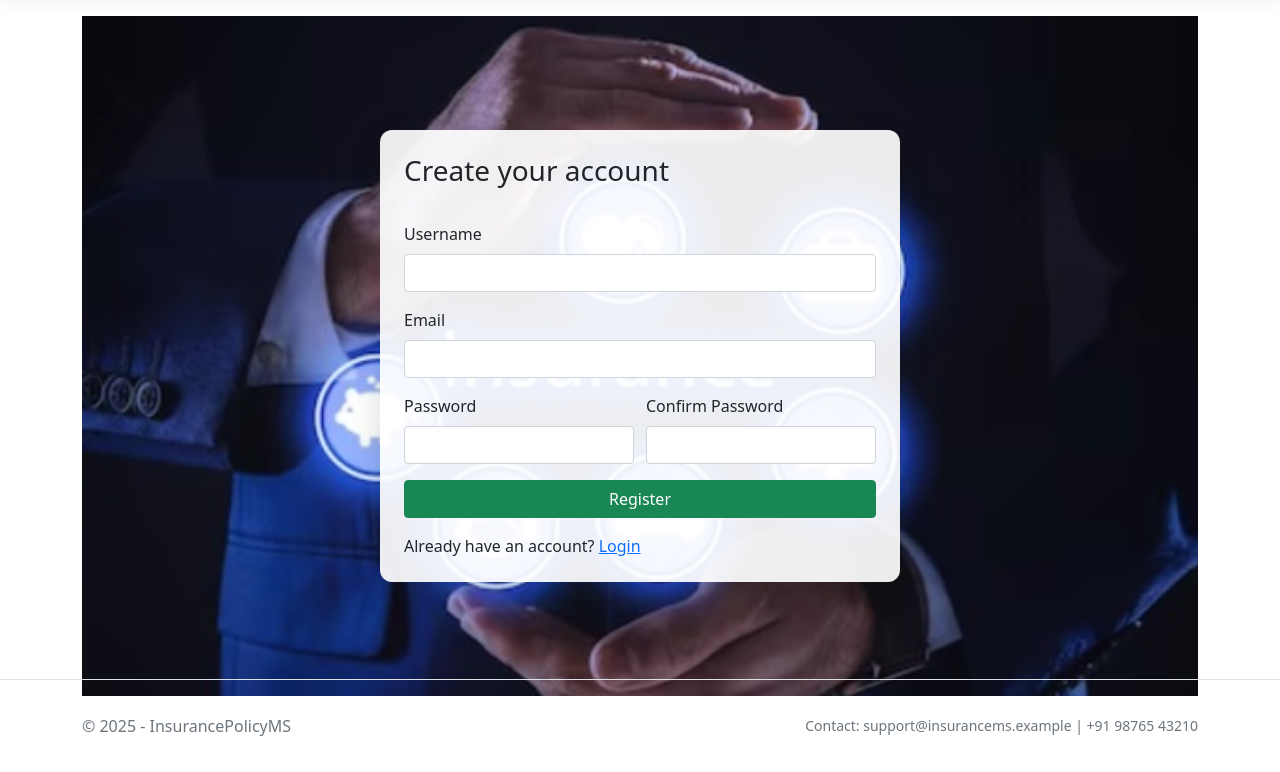
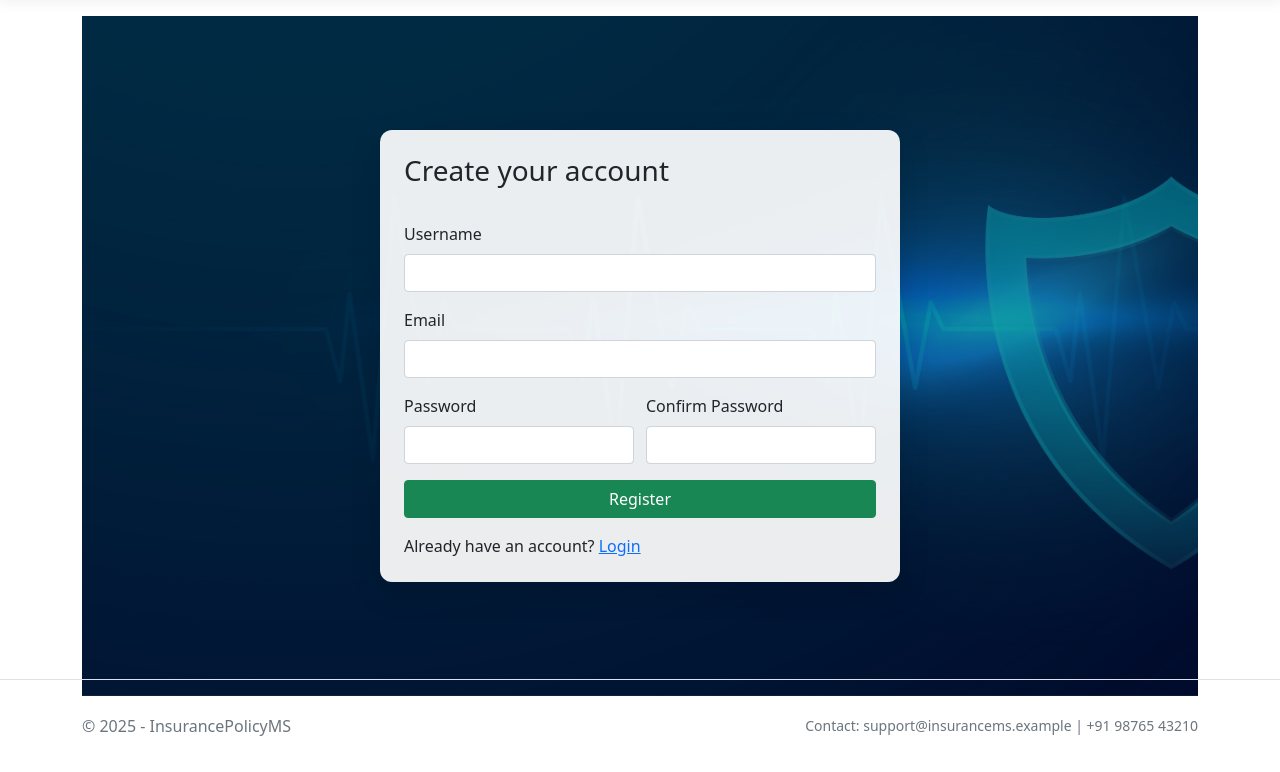
Before and after one commit to Geethapriya-Shanmuganathan/insurancepolicy, an ASP.NET Core app: page /AuthView/Register in a window 1280 px wide. Shown: the part 119-891 px from the top of the page. Run offline with ASP.NET Core 8, Linux system fonts and the light colour scheme; style sheets or scripts are compiled from the project's sources; some libraries are stand-ins or nearby versions.

Commit message:
Update register page background with gradient overlay
Co-authored-by: geethapriyas2002 <geethapriyas2002@gmail.com>

```diff
--- a/ProjectPolicy/ProjectPolicy/Views/AuthView/Register.cshtml
+++ b/ProjectPolicy/ProjectPolicy/Views/AuthView/Register.cshtml
@@ -4,7 +4,7 @@
 
 <style>
     .full-bg {
-        background: url('/images/bg.png') center/cover no-repeat fixed;
+        background: linear-gradient(rgba(0,0,0,.35), rgba(0,0,0,.35)), url('/images/background.jpg') center/cover no-repeat fixed;
         min-height: calc(100vh - 120px);
         display: flex;
         align-items: center;
```
